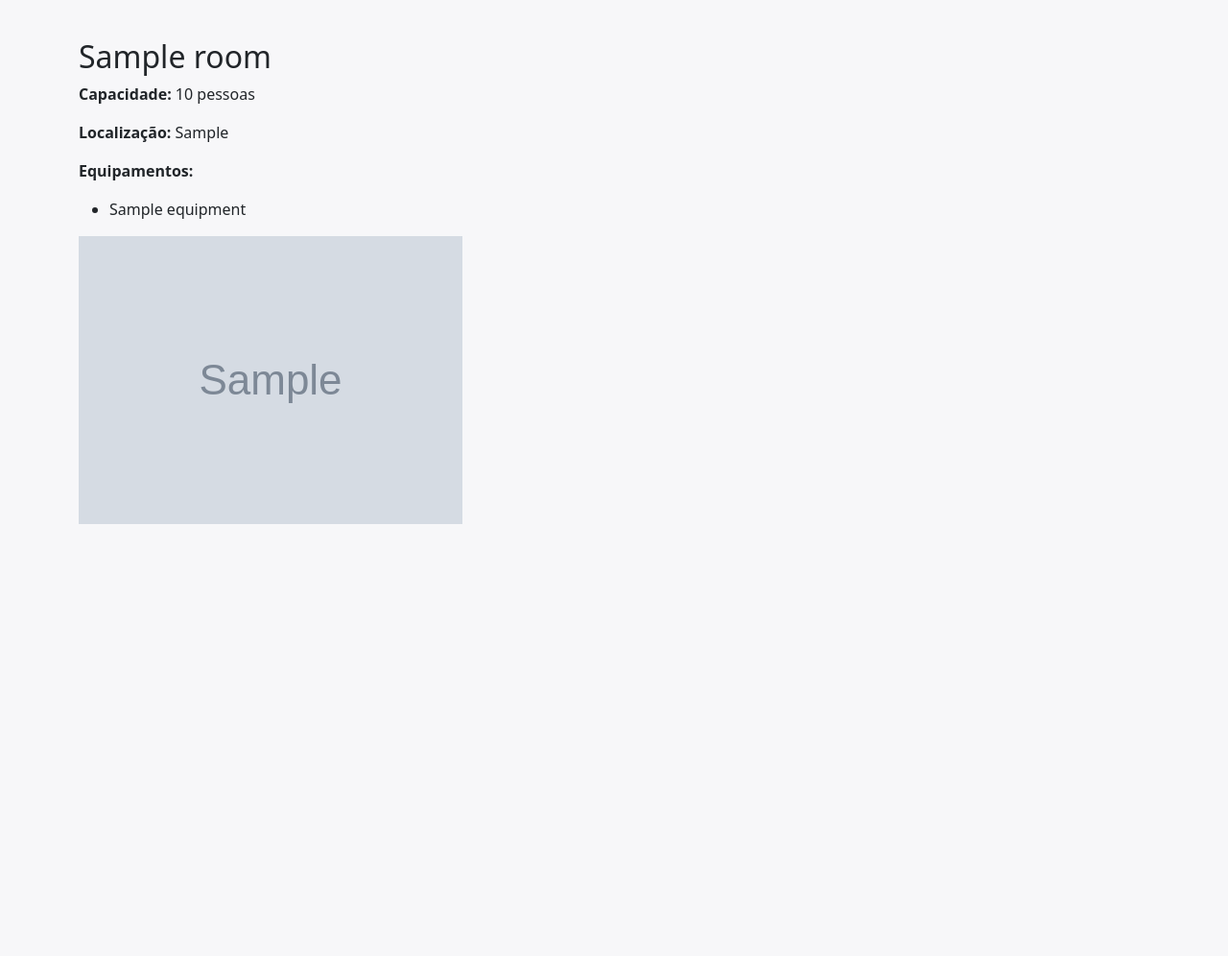
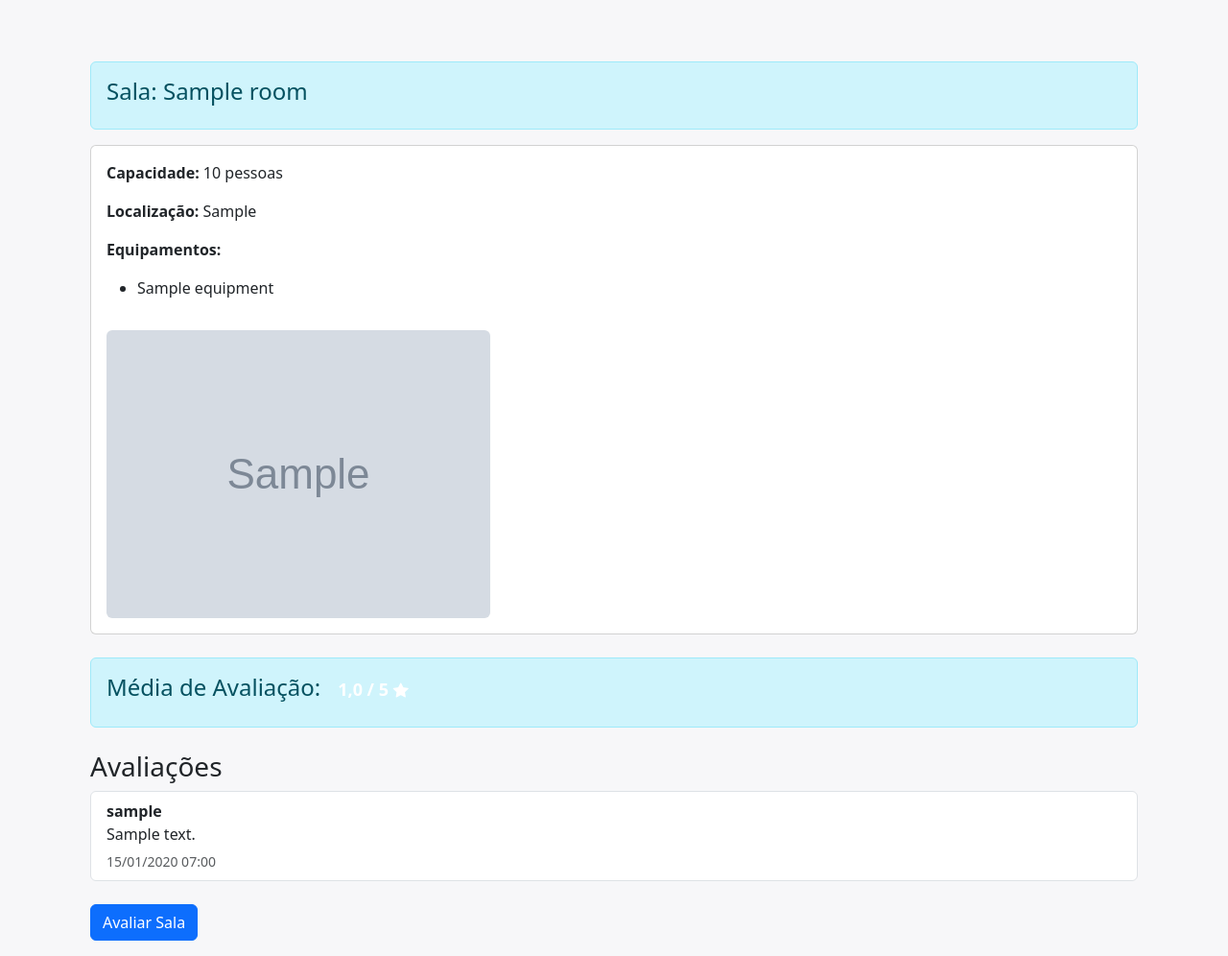
Before and after one commit to henrickym13/-room-reservation, a Django app: page /room/detail/1 in a window 1280 px wide. Shown: the part 56-1052 px from the top of the page at 96% size. Before the commit the page ends 602 px from the top, so only its background shows below. Run offline with Django 5.2, Linux system fonts and the light colour scheme; a user stored in the database is signed in; tables that the repository leaves empty hold one stand-in row (values such as "Sample post"); grey boxes marked "Sample" are stand-in pictures; some libraries are stand-ins or nearby versions.

Commit message:
new feature rate room

```diff
--- a/app/templates/base.html
+++ b/app/templates/base.html
@@ -8,6 +8,7 @@
     <link href="https://cdn.jsdelivr.net/npm/bootstrap@5.3.3/dist/css/bootstrap.min.css" rel="stylesheet"
         integrity="sha384-QWTKZyjpPEjISv5WaRU9OFeRpok6YctnYmDr5pNlyT2bRjXh0JMhjY6hW+ALEwIH" crossorigin="anonymous">
     <link href="https://cdn.jsdelivr.net/npm/fullcalendar@5.10.1/main.min.css" rel="stylesheet">
+    <link rel="stylesheet" href="https://cdn.jsdelivr.net/npm/bootstrap-icons@1.9.1/font/bootstrap-icons.css">
     <script src="https://cdn.jsdelivr.net/npm/fullcalendar@5.10.1/main.min.js"></script>
     <script src="https://cdn.jsdelivr.net/npm/fullcalendar@5.10.1/locales-all.min.js"></script>
     <script src="https://cdn.jsdelivr.net/npm/chart.js"></script>
--- a/room/models.py
+++ b/room/models.py
@@ -1,5 +1,8 @@
 from django.db import models
 from equipment.models import Equipment
+from django.contrib.auth.models import User
+from django.db.models import Avg
+
 
 # Create your models here.
 class Room(models.Model):
@@ -10,5 +13,19 @@
     equipments = models.ManyToManyField(Equipment, blank=True)
     photo = models.ImageField(upload_to='room_photos', blank=True, null=True)
 
+    def average_rating(self):
+        return self.ratings.aggregate(Avg('score'))['score__avg'] or 0
+
     def __str__(self):
         return self.name
+
+
+class Rating(models.Model):
+    room = models.ForeignKey(Room, on_delete=models.CASCADE, related_name='ratings')
+    user = models.ForeignKey(User, on_delete=models.CASCADE)
+    score = models.PositiveSmallIntegerField(choices=[(i, i) for i in range(1, 6)])
+    comment = models.TextField(blank=True, null=True)
+    date = models.DateTimeField(auto_now_add=True)
+
+    def __str__(self):
+        return f'{self.room.name} - {self.user.username} - {self.score}'
--- a/room/templates/room_detail.html
+++ b/room/templates/room_detail.html
@@ -1,7 +1,13 @@
 {% extends 'base.html' %}
 
 {% block content %}
-<h2>{{ room.name }}</h2>
+<div class="container mt-5">
+    <div class="alert alert-info">
+        <h4>Sala: {{ room.name }}</h4>
+    </div>
+
+    <div class="card mb-4">
+        <div class="card-body">
             <p><strong>Capacidade:</strong> {{ room.capacity }} pessoas</p>
             <p><strong>Localização:</strong> {{ room.location }}</p>
             <p><strong>Equipamentos:</strong></p>
@@ -13,8 +19,39 @@
                 {% endfor %}
             </ul>
             {% if room.photo %}
-    <img src="{{ room.photo.url }}" alt="Foto da sala" class="img-fluid">
+                <img src="{{ room.photo.url }}" alt="Foto da sala" class="img-fluid rounded mt-3">
             {% else %}
                 <p>Sem foto disponível.</p>
             {% endif %}
+        </div>
+    </div>
+
+    <div class="alert alert-info">
+        <h4>Média de Avaliação:
+            <span class="badge badge-primary">{{ room.average_rating|floatformat:1 }} / 5
+                <i class="bi bi-star-fill fs-6"></i>
+            </span>
+        </h4>
+    </div>
+
+    <h3 class="mt-4">Avaliações</h3>
+    {% if ratings %}
+        <ul class="list-group mb-4">
+            {% for rating in ratings %}
+                <li class="list-group-item">
+                    <div class="d-flex justify-content-between align-items-center">
+                        <strong>{{ rating.user.username }}</strong>
+                        <span class="badge badge-warning">{{ rating.score }} estrelas</span>
+                    </div>
+                    <p class="mb-1">{{ rating.comment }}</p>
+                    <small class="text-muted">{{ rating.date|date:"d/m/Y H:i" }}</small>
+                </li>
+            {% endfor %}
+        </ul>
+    {% else %}
+        <p>Esta sala ainda não possui avaliações.</p>
+    {% endif %}
+
+    <a href="{% url 'rate_room' room.id %}" class="btn btn-primary">Avaliar Sala</a>
+</div>
 {% endblock %}
--- a/room/urls.py
+++ b/room/urls.py
@@ -12,6 +12,7 @@
     path('room/delete/<int:room_id>', views.delete_room, name='delete_room'),
     path('room/availability/<int:room_id>/', views.room_availability, name='room_availability'),
     path('room/events/<int:room_id>/', views.event_room_availability, name='room_event'),
+    path('room/<int:room_id>/rate/', views.rate_room, name='rate_room'),
 ]
 
 if settings.DEBUG:
--- a/room/views.py
+++ b/room/views.py
@@ -1,9 +1,10 @@
 from django.shortcuts import render, redirect, get_object_or_404
 from django.contrib.auth.decorators import login_required, user_passes_test
 from django.http import JsonResponse
-from .models import Room
-from .forms import RoomForm
+from .models import Room, Rating
+from .forms import RoomForm, RatingForm
 from reserve.models import Reserve
+from django.contrib import messages
 
 
 # Create your views here.
@@ -55,7 +56,12 @@
 @login_required
 def room_detail(request, room_id):
     room = get_object_or_404(Room, id=room_id)
-    return render(request, 'room_detail.html', {'room': room})
+    ratings = room.ratings.all()
+    context = {
+        'room': room,
+        'ratings': ratings,
+    }
+    return render(request, 'room_detail.html', context)
 
 
 @login_required
@@ -80,3 +86,25 @@
         room.delete()
         return redirect('room_list')
     return render(request, 'room_delete.html', {'room' : room})
+
+
+@login_required
+def rate_room(request, room_id):
+    room = get_object_or_404(Room, id=room_id)
+    if request.method == 'POST':
+        form = RatingForm(request.POST)
+        if form.is_valid():
+            rating = form.save(commit=False)
+            rating.room = room
+            rating.user = request.user
+            rating.save()
+            messages.success(request, 'Avaliação enviada com sucesso!')
+            return redirect('room_detail', room_id=room.id)
+    else:
+        form = RatingForm()
+
+    context = {
+        'room': room,
+        'form': form,
+    }
+    return render(request, 'room_rate.html', context)
```
Also changed, not shown: room/forms.py (+15 -1 lines), room/templates/room_rate.html (added, +24 -0 lines). Lines whose indentation alone changed are shown as unchanged.
